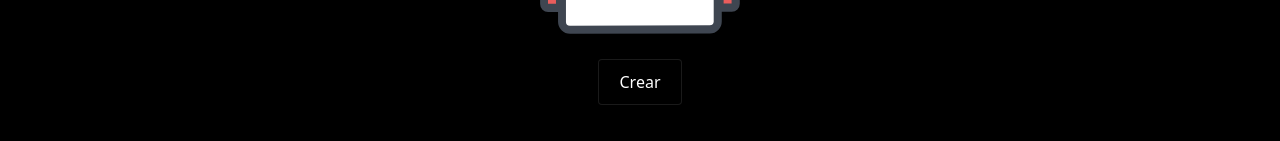
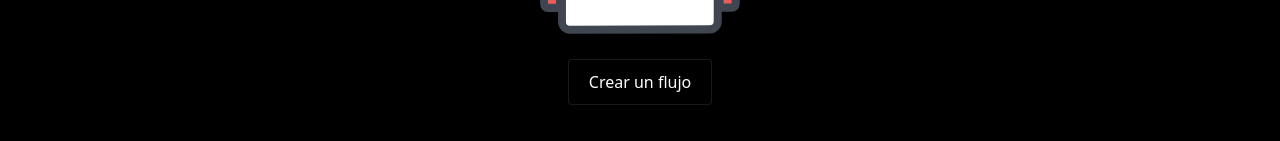
Before and after one commit to ChapST1/wsp-bot-easy, a React (Vite) app: page /chatbot in a window 1280 px wide. Shown: the part 233-374 px from the top of the page. Built offline with nearby package versions, Linux system fonts and the light colour scheme.

Commit message:
rename button text

```diff
--- a/src/layouts/ChatbotBanner.tsx
+++ b/src/layouts/ChatbotBanner.tsx
@@ -5,7 +5,7 @@ export function ChatbotBanner () {
   return (
     <div className='flex flex-col items-center justify-center gap-3'>
       <RobotIcon className='w-[200px] block m-auto' />
-      <ButtonLink title='Crear' to='/chatbot/crear' />
+      <ButtonLink title='Crear un flujo' to='/chatbot/crear' />
     </div>
   )
 }
```
